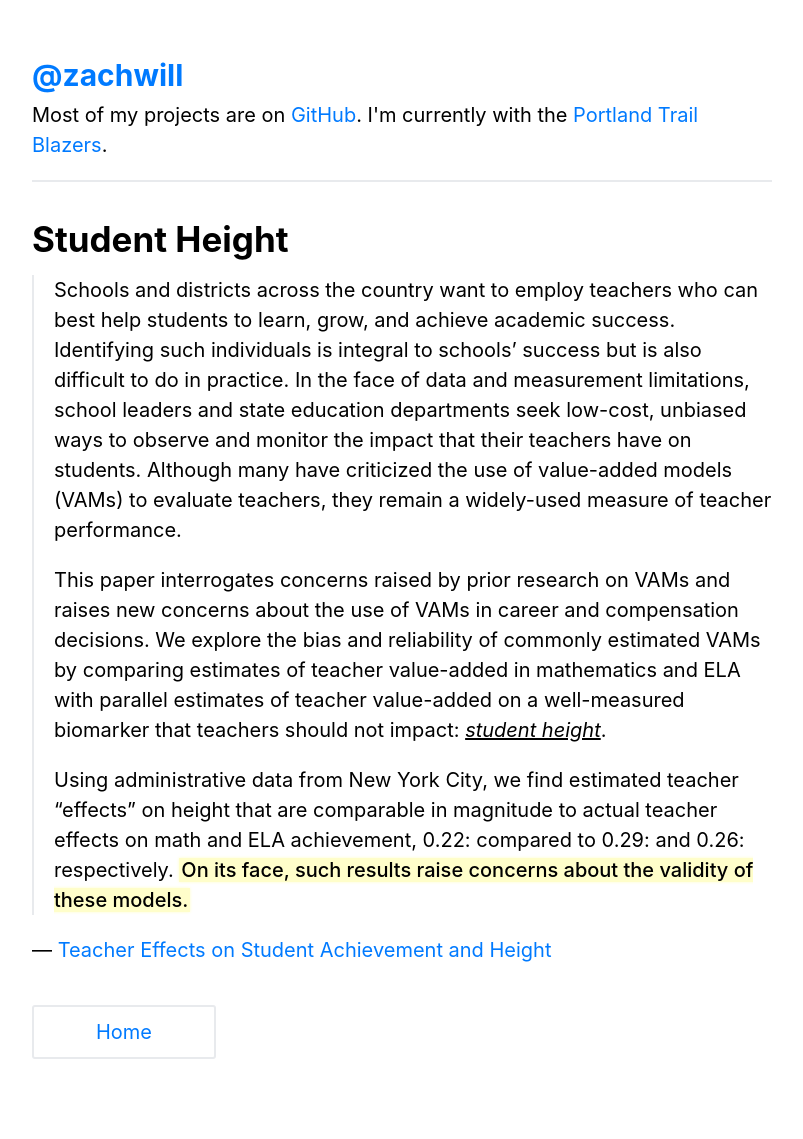
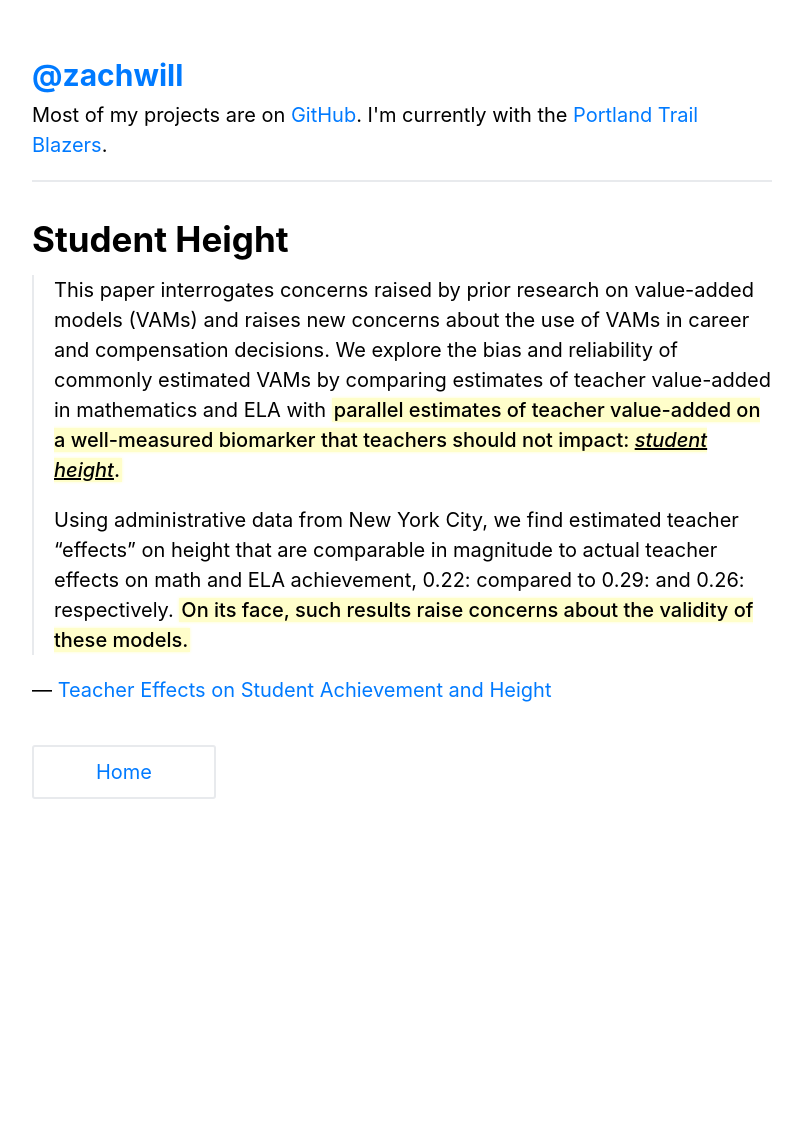
Before and after one commit to zachwill/blog, a Jekyll site: the page built from _posts/2020-12-17-student-height.md, in a window 1280 px wide. Shown: the whole page, without its empty margins (238-1041 px from the left). Built offline with Jekyll 4.4.1, drawn with Linux system fonts in a browser that asks for light colours; after the commit the page ends 900 px from its top, so only the background shows below that.

Commit message:
Minor changes

```diff
--- a/_posts/2020-12-17-student-height.md
+++ b/_posts/2020-12-17-student-height.md
@@ -5,22 +5,12 @@ permalink : /student-height/
 ---
 
 
-> Schools and districts across the country want to employ teachers who can best
-> help students to learn, grow, and achieve academic success. Identifying such
-> individuals is integral to schools' success but is also difficult to do in
-> practice. In the face of data and measurement limitations, school leaders and
-> state education departments seek low-cost, unbiased ways to observe and
-> monitor the impact that their teachers have on students. Although many have
-> criticized the use of value-added models (VAMs) to evaluate teachers, they
-> remain a widely-used measure of teacher performance.
->
->
-> This paper interrogates concerns raised by prior research on VAMs and
-> raises new concerns about the use of VAMs in career and compensation
-> decisions. We explore the bias and reliability of commonly estimated VAMs
-> by comparing estimates of teacher value-added in mathematics and ELA with
-> parallel estimates of teacher value-added on a well-measured biomarker that
-> teachers should not impact: _student height_.
+> This paper interrogates concerns raised by prior research on value-added
+> models (VAMs) and raises new concerns about the use of VAMs in career and
+> compensation decisions. We explore the bias and reliability of commonly
+> estimated VAMs by comparing estimates of teacher value-added in mathematics
+> and ELA with **parallel estimates of teacher value-added on a well-measured
+> biomarker that teachers should not impact: _student height_.**
 >
 > Using administrative data from New York City, we find estimated teacher
 > “effects” on height that are comparable in magnitude to actual teacher
```
